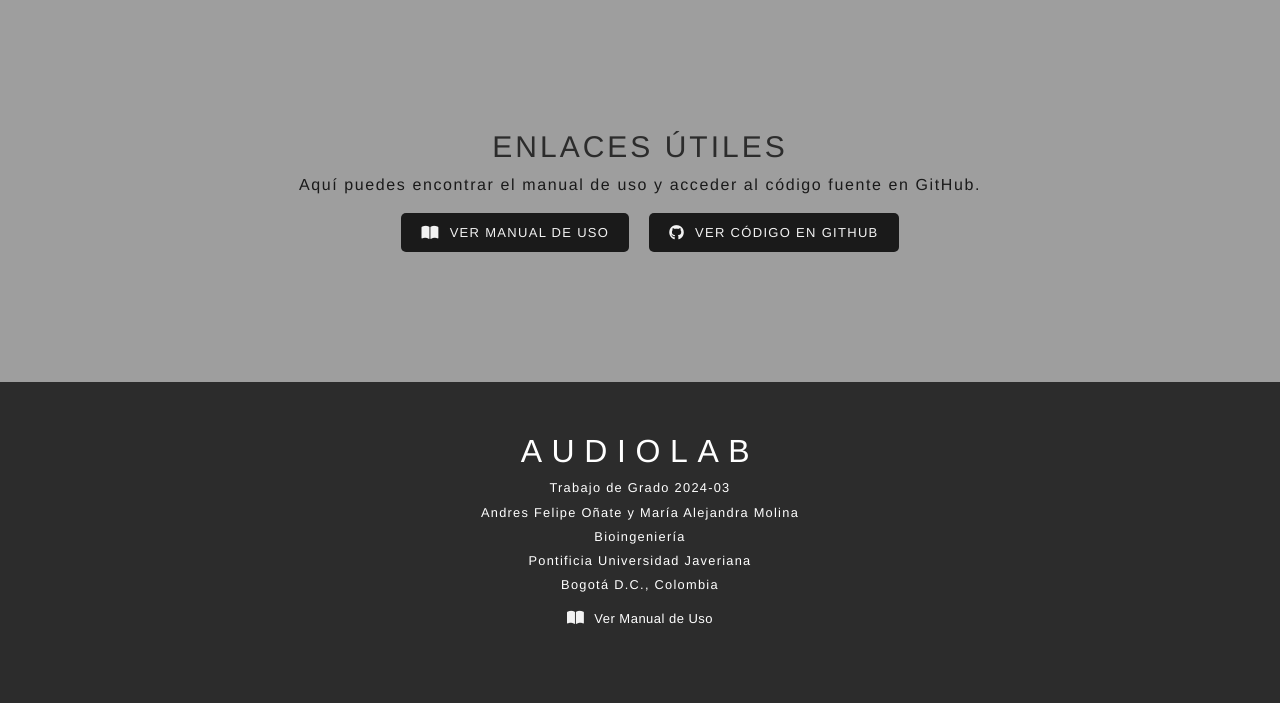
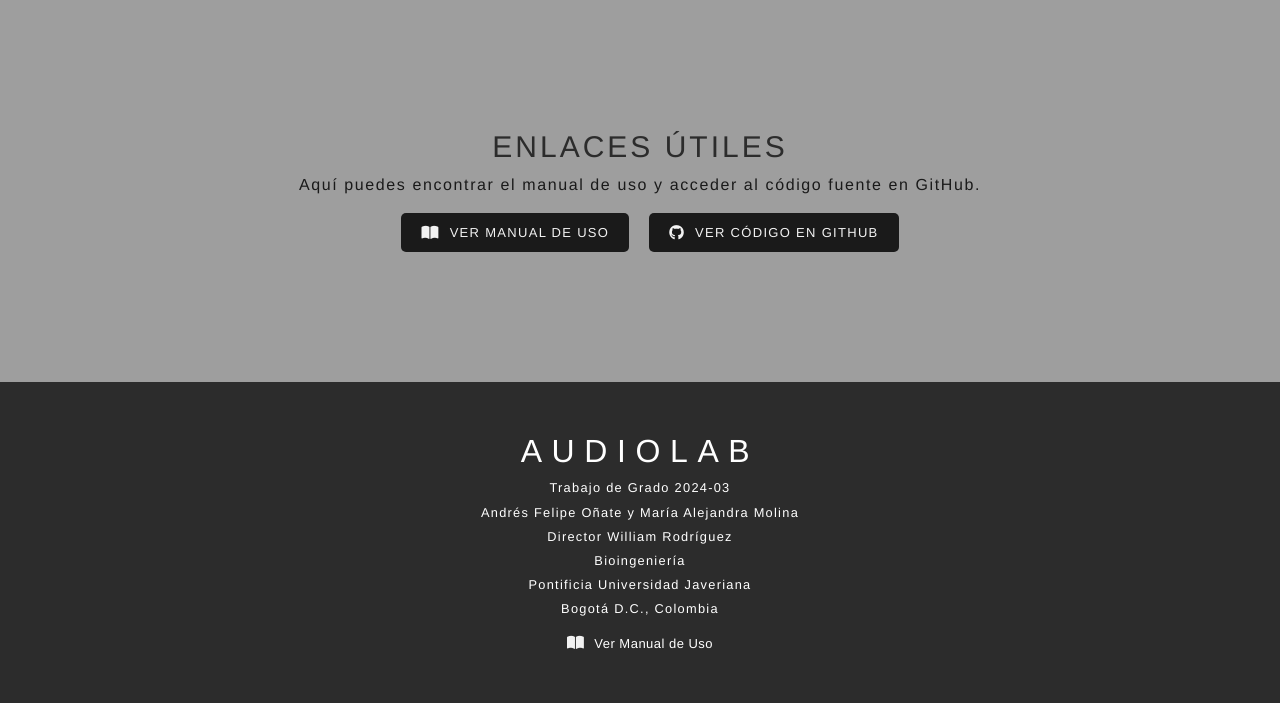
Before and after one commit to MariaMolina29/AudioLab, a Flask app: page / in a window 1280 px wide. Shown: the part 1167-1870 px from the top of the page. Before the commit the page ends 1791 px from the top, so only its background shows below. Run offline with Flask 3, Linux system fonts and the light colour scheme.

Commit message:
Update index.html

```diff
--- a/templates/index.html
+++ b/templates/index.html
@@ -122,7 +122,8 @@
                 <div class="footer-contact">
                     <a class="brand-title" href="index.html"><h2>AudioLab</h2></a>
                     <p>Trabajo de Grado  2024-03</p>
-                    <p>Andres Felipe Oñate y María Alejandra Molina</p>
+                    <p>Andrés Felipe Oñate y María Alejandra Molina</p>
+                    <p>Director William Rodríguez</p>
                     <p>Bioingeniería</p>
                     <p>Pontificia Universidad Javeriana</p>
                     <p>Bogotá D.C., Colombia</p>
```
